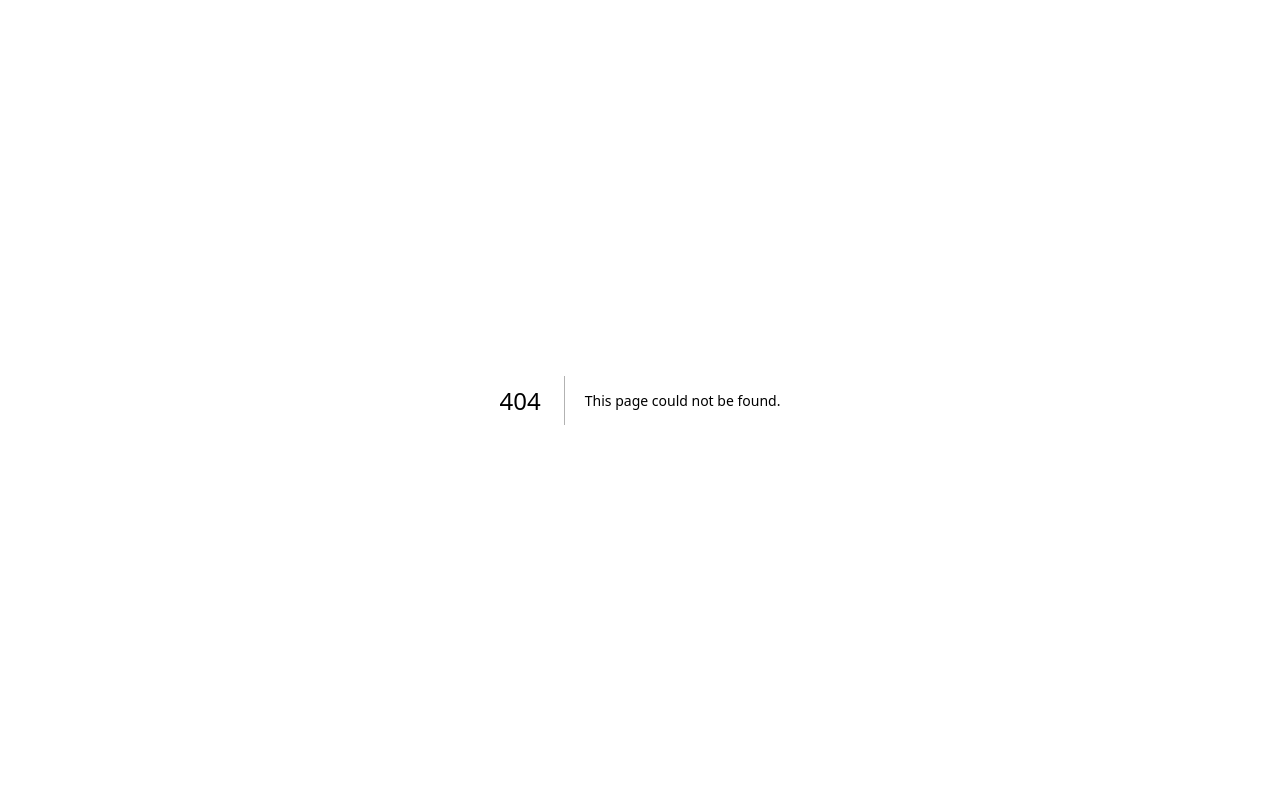
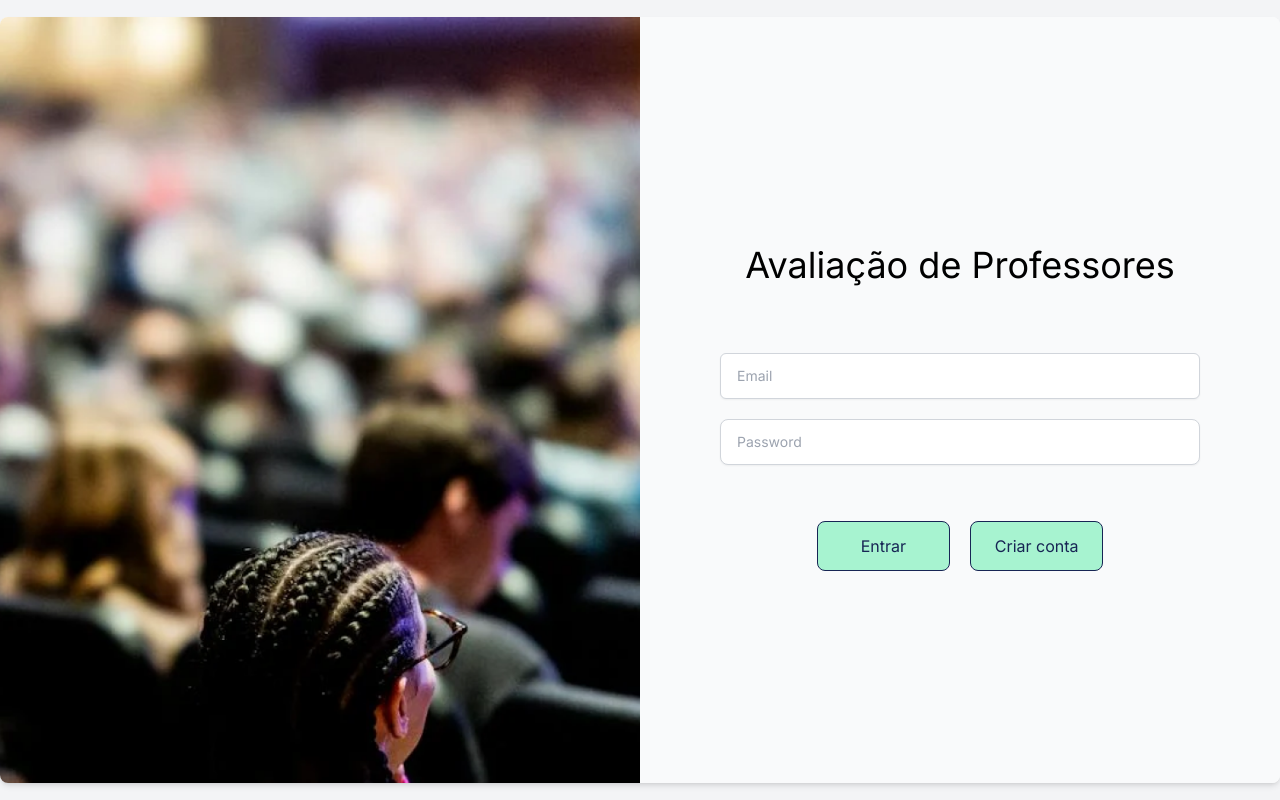
Before and after one commit to har1ssoN/pt_g4_front-end, a Next.js app in the folder my-app/: page /login in a window 1280 px wide. Before the commit this address had no page. Built offline with nearby package versions, Linux system fonts and the light colour scheme.

Commit message:
:sparkles: feat: Página de login

```diff
--- /dev/null
+++ b/my-app/src/app/login/page.tsx
@@ -0,0 +1,84 @@
+'use client';
+import { useState, useEffect } from 'react';
+import { Formik, Form, Field } from 'formik';
+import * as Yup from 'yup';
+
+export default function LoginPage() {
+  const [isClient, setIsClient] = useState(false);
+
+  useEffect(() => {
+    setIsClient(true);
+  }, []);
+
+  const validationSchema = Yup.object({
+    email: Yup.string().email('Email inválido').required('Required'),
+    password: Yup.string().required('Required'),
+  });
+
+  const initialValues = { email: '', password: '' };
+
+  const handleSubmit = (values: any) => {
+    console.log(values);
+  };
+
+  return (
+    <div className="flex items-center justify-center min-h-screen bg-gray-100">
+      {isClient ? (
+        <div className="w-full bg-white shadow-md rounded-lg overflow-hidden">
+          <div className="flex h-full">
+            <div className="w-1/2 bg-gray-300">
+              <img src="/image 1.png" className="w-full h-full" alt="Imagem" />
+            </div>
+            <div className="w-1/2 bg-gray-50 flex">
+              <div className="m-auto w-3/4">
+                <h1 className="text-center mt-8 mb-16 text-4xl">Avaliação de Professores</h1>
+                <Formik
+                  initialValues={initialValues}
+                  validationSchema={validationSchema}
+                  onSubmit={handleSubmit}
+                >
+                  <Form className="flex flex-col">
+                    <div className="mb-4">
+                      <Field
+                        name="email"
+                        type="email"
+                        id="email"
+                        placeholder="Email"
+                        className="mt-1 block w-full px-4 py-3 border border-gray-300 shadow-sm focus:ring-indigo-500 focus:border-indigo-500 sm:text-sm rounded-md"
+                      />
+                    </div>
+                    <div className="mb-4">
+                      <Field
+                        name="password"
+                        type="password"
+                        id="password"
+                        placeholder="Password"
+                        className="mt-1 block w-full px-4 py-3 border border-gray-300 shadow-sm focus:ring-indigo-500 focus:border-indigo-500 sm:text-sm rounded-lg"
+                      />
+                      <div className="mt-10 flex space-x-5 justify-center px-10">
+                        <button
+                          type="submit"
+                          className="w-1/3 bg-emerald-200 text-blue-950 border border-blue-950 py-3 px-0 mt-4 rounded-lg hover:bg-emerald-300 focus:outline-none focus:ring-2 focus:ring-indigo-500 focus:ring-opacity-50"
+                        >
+                          Entrar
+                        </button>
+                        <button
+                          type="button"
+                          className="w-1/3 bg-emerald-200 text-blue-950 border border-blue-950 py-3 px-1 mt-4 rounded-lg hover:bg-emerald-300 focus:outline-none focus:ring-2 focus:ring-indigo-500 focus:ring-opacity-50"
+                        >
+                          Criar conta
+                        </button>
+                      </div>
+                    </div>
+                  </Form>
+                </Formik>
+              </div>
+            </div>
+          </div>
+        </div>
+      ) : (
+        <h1>Loading...</h1>
+      )}
+    </div>
+  );
+}
--- a/my-app/src/app/page.tsx
+++ b/my-app/src/app/page.tsx
@@ -2,6 +2,6 @@ import Image from "next/image";
 
 export default function Home() {
   return (
-
+  <p>olá</p>
   );
 }
```
Also changed, not shown: my-app/package.json (+8 -6 lines), 1 other file (tests, documents, lock files or other folders).
